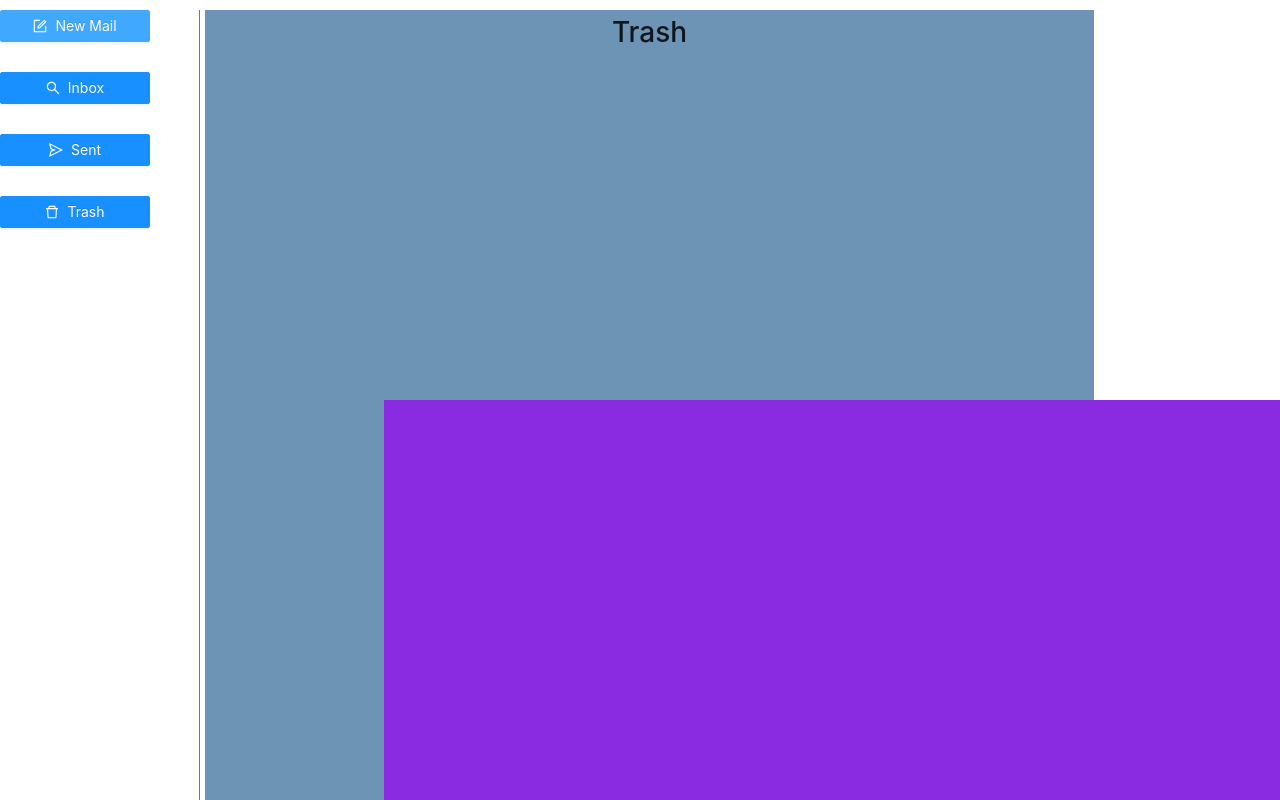
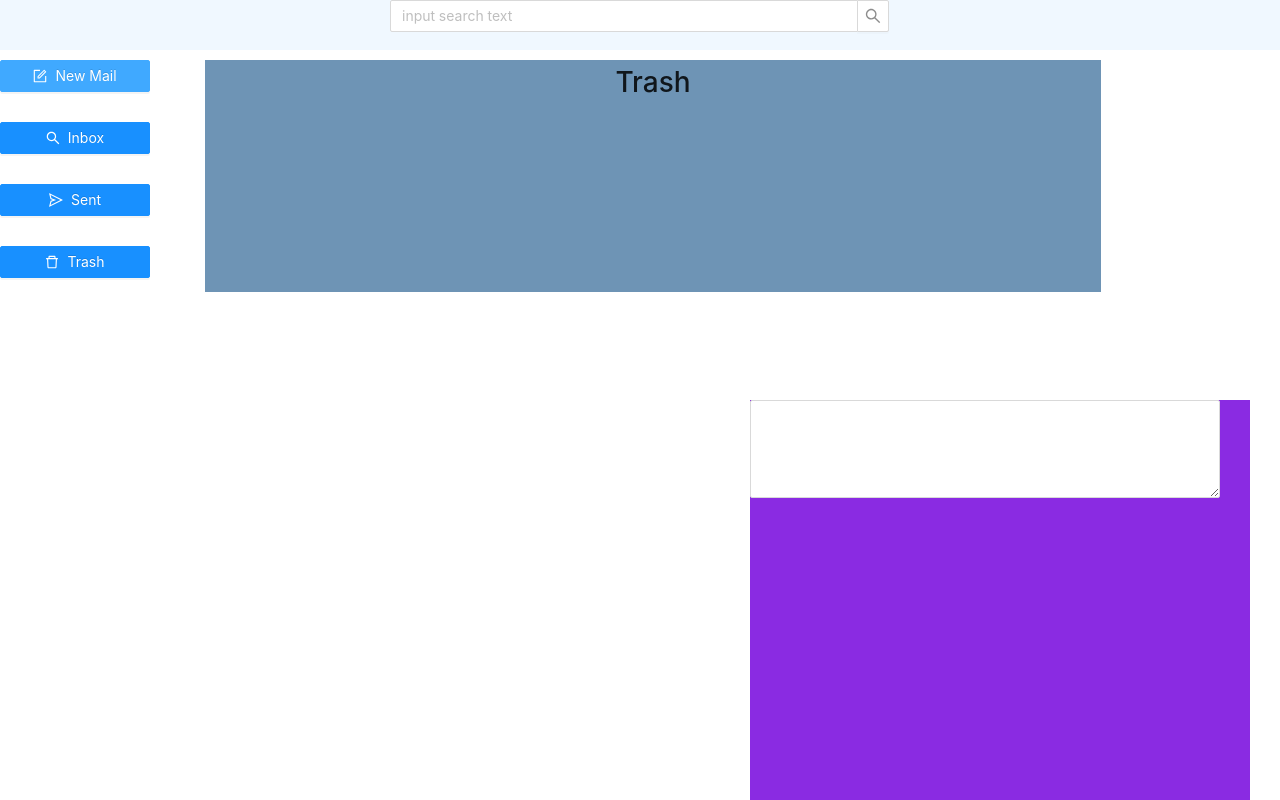
Before and after one commit to halaszd/email-system, a React (Create React App) app in the folder frontend/: page /trash in a window 1280 px wide. Both pictures are taken after a click on the button "New Mail". Built offline with nearby package versions, Linux system fonts and the light colour scheme.

Commit message:
Added search bar.

```diff
--- a/frontend/src/App.tsx
+++ b/frontend/src/App.tsx
@@ -18,6 +18,7 @@ import Inbox from './components/inbox/Inbox';
 import NewMail from './components/new_mail/NewMail';
 import SentMails from './components/sent_mails/SentMails';
 import Trash from './components/trash/Trash';
+import SearchBar from './components/searchbar/SearchBar';
 // TODO:
 // 1: fetch the inbox mails when we click on inbox
 // 2: create buttons (a component) for sidebar
@@ -30,11 +31,11 @@ import Trash from './components/trash/Trash';
       // but it'll pop up a new window on the page. --With useState--
 // x: if isNewMail is false and the form inside is not empty --> save into the drafts
 
-const MainDiv = styled.div`
+const ContentDiv = styled.div`
   width: 100%;
-  height: 100vh;
-  padding: 10px 10px 0 0;
+  padding: 10px 0px 0 0;
   display: flex;
+  /* flex-wrap: wrap; */
   gap: 5px;
 
   a {
@@ -43,14 +44,10 @@ const MainDiv = styled.div`
 `;
 
 const SideBar = styled.ul`
-  /* background-color: aqua; */
   min-width: 200px;
-  height: 100%;
   display: flex;
   flex-direction: column;
-  align-items: flex-start;
   gap: 30px;
-  border-right: 1px solid #1890ff;
 `;
 
 const ModButton = styled(Button)`
@@ -66,7 +63,8 @@ export default function App() {
 
   return (
     <Router>
-      <MainDiv>
+      <SearchBar />
+      <ContentDiv>
         <SideBar>
           <li>
             <ModButton type="primary" icon={<FormOutlined />} onClick={() => setIsNewMail(!isNewMail)}>New Mail</ModButton>
@@ -100,7 +98,7 @@ export default function App() {
           </Route>
         </Switch>
         { isNewMail && <NewMail />}
-      </MainDiv>
+      </ContentDiv>
     </Router>
   );
 }
--- a/frontend/src/components/inbox/Inbox.tsx
+++ b/frontend/src/components/inbox/Inbox.tsx
@@ -3,7 +3,8 @@ import styled from '@emotion/styled'
 
 const Mails = styled.div`
   background-color: #6e94b5;
-  flex-basis: 70%;
+  min-width: 70%;
+  height: 100vh;
   text-align: center;
 `;
 
--- a/frontend/src/components/new_mail/NewMail.tsx
+++ b/frontend/src/components/new_mail/NewMail.tsx
@@ -1,19 +1,29 @@
 import React from 'react'
 import styled from '@emotion/styled'
+import { Input } from 'antd';
+
+const { TextArea } = Input;
+
 
 const NewMailContainer = styled.div`
   position: absolute;
-  width: 70%;
-  height: 50%;
+  min-width: 500px;
+  height: 400px;
   bottom: 0;
-  right: 0;
+  right: 30px;
+  padding: 0 30px 0 0;
   background-color: blueviolet;
+  display: flex;
+  flex-direction: column;
+  gap:10px;
 `;
 
 const NewMail = () => {
 	return (
 		<NewMailContainer>
-
+      <form onSubmit={() => ("something")}>
+        <TextArea rows={4} />
+      </form>
 		</NewMailContainer>
 	)
 }
--- /dev/null
+++ b/frontend/src/components/searchbar/SearchBar.tsx
@@ -0,0 +1,28 @@
+import React from 'react'
+import styled from '@emotion/styled'
+import { Input } from 'antd';
+const { Search } = Input;
+
+const SearchDiv = styled.div`
+  width: 100%;
+  height: 50px;
+  background-color: aliceblue;
+  display: flex;
+  justify-content: center;
+`;
+
+const ModSearch = styled(Search)`
+  width:500px;
+`;
+
+const SearchBar = () => {
+	function onSearch () {}
+
+	return (
+		<SearchDiv>
+			<ModSearch placeholder="input search text" allowClear onSearch={onSearch} style={{}} />
+		</SearchDiv>
+	)
+}
+
+export default SearchBar
```
